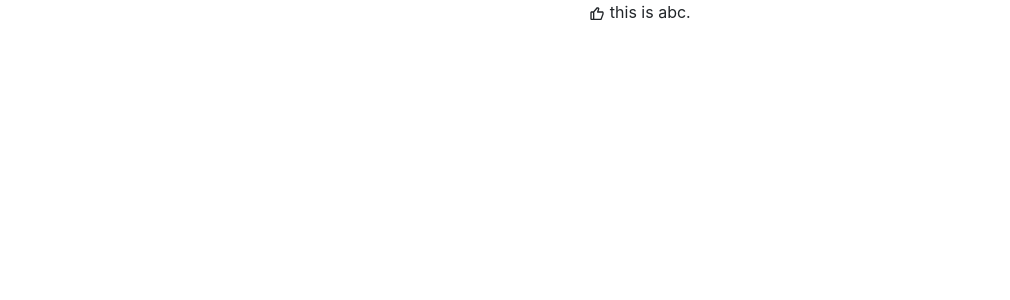
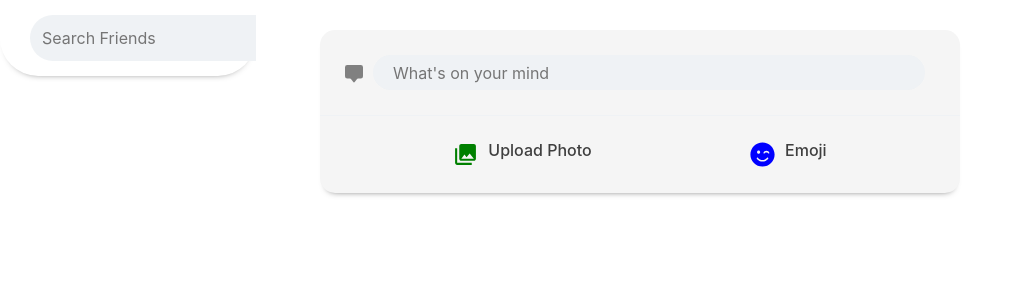
Before and after one commit to Jha2508/Flash-1Sanshrey, a React (Create React App) app: page / in a window 1280 px wide. Shown: the top 300 px of the page, without its empty margins (0-1010 px from the left). Built offline with nearby package versions, Linux system fonts and the light colour scheme.

Commit message:
initial commit

```diff
--- a/src/App.js
+++ b/src/App.js
@@ -1,10 +1,13 @@
-import logo from './logo.svg';
-import './App.css';
-import Abc from './Components/abc'
+import React from "react";
+import MessageSender from "./Components/MessageSender"
+import Sidebar from "./Components/Sidebar"
+import "./App.css";
+
 function App() {
   return (
-    <div className="App">
-      <Abc/>
+    <div className="app">
+      <MessageSender />
+      <Sidebar />
     </div>
   );
 }
--- /dev/null
+++ b/src/Components/Friends.json
@@ -0,0 +1,57 @@
+[
+
+  {
+    "id": "1",
+    "name": "ABCD",
+    "category": "Student",
+    "Image": "https://widgetwhats.com/app/uploads/2019/11/free-profile-photo-whatsapp-4.png"
+  },
+  {
+    "id": "2",
+    "name": "EFGH",
+    "category": "Student",
+    "Image": "https://widgetwhats.com/app/uploads/2019/11/free-profile-photo-whatsapp-3-300x300.png"
+  },
+  {
+    "id": "3",
+    "name": "EFGH",
+    "category": "Alumni",
+    "Image": "https://widgetwhats.com/app/uploads/2019/11/free-profile-photo-whatsapp-2.png"
+  },
+  {
+    "id": "4",
+    "name": "AYZGH",
+    "category": "Alumni",
+    "Image": "https://widgetwhats.com/app/uploads/2019/11/free-profile-photo-whatsapp-3-300x300.png"
+  },
+  {
+    "id": "5",
+    "name": "XYZAB",
+    "category": "Student",
+    "Image": "https://widgetwhats.com/app/uploads/2019/11/free-profile-photo-whatsapp-2.png"
+  },
+  {
+    "id": "6",
+    "name": "JKLCD",
+    "category": "Alumni",
+    "Image": "https://widgetwhats.com/app/uploads/2019/11/free-profile-photo-whatsapp-3-300x300.png"
+  },
+  {
+    "id": "7",
+    "name": "CDHS",
+    "category": "Student",
+    "Image": "https://widgetwhats.com/app/uploads/2019/11/free-profile-photo-whatsapp-3-300x300.png"
+  },
+  {
+    "id": "8",
+    "name": "JKDXZ",
+    "category": "Alumni",
+    "Image": "https://widgetwhats.com/app/uploads/2019/11/free-profile-photo-whatsapp-2.png"
+  },
+  {
+    "id": "9",
+    "name": "JDGAJ ",
+    "category": "Student",
+    "Image": "https://widgetwhats.com/app/uploads/2019/11/free-profile-photo-whatsapp-2.png"
+  }
+]
--- /dev/null
+++ b/src/Components/MessageSender.css
@@ -0,0 +1,83 @@
+.messageSender {
+  display: flex;
+  flex-direction: column;
+  background-color: whitesmoke;
+  margin-top: 30px;
+  border-radius: 15px;
+  box-shadow: 0px 5px 7px -7px rgba(0, 0, 0, 0.75);
+  margin-left: auto;
+  margin-right: auto;
+  width: 50%;
+  justify-content: center;
+}
+
+.messageSender__top {
+  display: flex;
+  border-bottom: 1px solid #eff2f5;
+  padding: 25px;
+}
+
+.messageSender__top > form {
+  flex: 1;
+  display: flex;
+}
+
+.messageSender__top > form > input {
+  outline-width: 0;
+  border: none;
+  padding: 5px 20px;
+  margin: 0 10px;
+  border-radius: 999px;
+  background-color: #eff2f5;
+  height: 35px;
+  display: flex;
+}
+
+.messageSender__top > form > button {
+  display: none;
+}
+
+.messageSender__input {
+  flex: 1;
+}
+
+.messageSender__bottom {
+  display: flex;
+  justify-content: space-evenly;
+}
+
+.messageSender__option {
+  padding: 20px;
+  display: flex;
+  align-items: center;
+  color: rgb(63, 63, 63);
+  margin: 5px;
+}
+
+.messageSender__option > h3 {
+  font-size: medium;
+  margin-left: 10px;
+  cursor: pointer;
+}
+
+.messageSender__option:hover {
+  background-color: rgb(200, 200, 200);
+  border-radius: 20px;
+}
+
+.react-icons {
+  color: gray;
+  vertical-align: middle;
+  margin-top: 10px;
+}
+.Preview {
+  display: flex;
+  flex-direction: row;
+  flex: 1;
+  justify-content: flex-end;
+}
+
+.Preview > img {
+  width: 100%;
+  height: fit-content;
+}
--- /dev/null
+++ b/src/Components/MessageSender.js
@@ -0,0 +1,83 @@
+import React, { useRef, useState } from "react";
+import { IconContext } from "react-icons";
+import { MdPhotoLibrary } from "react-icons/md";
+import { FaSmileWink } from "react-icons/fa";
+import { BsChatSquareFill } from "react-icons/bs";
+import "./MessageSender.css";
+
+function MessageSender() {
+  const filePickerRef = useRef(null);
+  const [imageToPost, setImageToPost] = useState(null);
+
+  const handleSubmit = (e) => {
+    e.preventDefault();
+    console.log("Post Done");
+  };
+
+  const addImageToPost = (e) => {
+    const reader = new FileReader();
+    if (e.target.files[0]) {
+      reader.readAsDataURL(e.target.files[0]);
+      console.log("Photo Done");
+    }
+    reader.onload = (readerEvent) => {
+      setImageToPost(readerEvent.target.result);
+    };
+  };
+
+  const removeImage = () => {
+    setImageToPost(null);
+  };
+
+  return (
+    <div className="messageSender">
+      <div className="messageSender__top">
+        <IconContext.Provider value={{ size: 18, className: "react-icons" }}>
+          <BsChatSquareFill />
+        </IconContext.Provider>
+        <form>
+          <input
+            type="text"
+            className="messageSender__input"
+            placeholder={`What's on your mind`}
+          />
+
+          <button onClick={handleSubmit} type="submit">
+            Hidden Button
+          </button>
+        </form>
+        {imageToPost && (
+          <div className="Preview" onClick={removeImage}>
+            <img src={imageToPost} alt="" />
+          </div>
+        )}
+      </div>
+
+      <div className="messageSender__bottom">
+        <div
+          onClick={() => filePickerRef.current.click()}
+          className="messageSender__option"
+        >
+          <IconContext.Provider value={{ color: "green", size: 25 }}>
+            <MdPhotoLibrary />
+            <h3>Upload Photo</h3>
+          </IconContext.Provider>
+          <input
+            ref={filePickerRef}
+            onChange={addImageToPost}
+            type="file"
+            hidden
+          />
+        </div>
+        <div className="messageSender__option">
+          <IconContext.Provider value={{ color: "blue", size: 25 }}>
+            <FaSmileWink />
+            <h3>Emoji</h3>
+          </IconContext.Provider>
+        </div>
+      </div>
+    </div>
+  );
+}
+
+export default MessageSender;
--- /dev/null
+++ b/src/Components/SearchBarSection.css
@@ -0,0 +1,64 @@
+.display {
+  display: flex;
+  flex-wrap: wrap;
+}
+
+.product {
+  margin: 25px 12px;
+  padding: 20px;
+  align-items: center;
+  width: 100%;
+  height:fit-content;
+  border-radius: 20px;
+  background-color: whitesmoke;
+  filter: drop-shadow(0px 4px 4px rgba(0, 0, 0, 0.25));
+}
+
+.profilePic {
+  max-height: 125px;
+  border-radius: 50%;
+
+}
+
+.product:hover {
+  transition: transform 250ms;
+  transform: translateY(-7px);
+}
+
+.header {
+  padding: 15px 20px;
+  display: flex;
+  justify-content: space-between;
+  position: sticky;
+  background-color: white;
+  z-index: 100;
+  top: 0;
+  box-shadow: 0px 5px 8px -9px rgba(0, 0, 0, 1);
+  border-radius: 999px;
+}
+
+.header__left {
+  display: flex;
+  justify-content: space-between;
+}
+
+.header__input {
+  display: flex;
+  align-items: center;
+  background-color: #eff2f5;
+  padding: 10px;
+  margin-left: 10px;
+  border-radius: 999px;
+}
+
+.header__input > input {
+  border: none;
+  background-color: transparent;
+  outline-width: 0;
+}
+
+.follow, .unfollow {
+  float: right;
+  display: flex;
+  margin:0px 7px;
+}
--- /dev/null
+++ b/src/Components/SearchBarSection.js
@@ -0,0 +1,79 @@
+import React, { useState } from "react";
+import "./SearchBarSection.css";
+import { BiSearchAlt } from "react-icons/bi";
+import { IconContext } from "react-icons";
+import { RiUserFollowLine, RiUserUnfollowFill, RiCloseCircleFill} from "react-icons/ri";
+
+function SearchBar({ placeholder, data }) {
+  const [filteredData, setFilteredData] = useState([]);
+  const [wordEntered, setWordEntered] = useState("");
+
+  const handleFilter = (event) => {
+    const searchWord = event.target.value;
+    setWordEntered(searchWord);
+    const newFilter = data.filter((value) => {
+      return value.name.toLowerCase().includes(searchWord.toLowerCase()) || value.category.toLowerCase().includes(searchWord.toLowerCase());
+    });
+
+    if (searchWord === "") {
+      setFilteredData([]);
+    } else {
+      setFilteredData(newFilter);
+    }
+  };
+
+  const clearInput = () => {
+    setFilteredData([]);
+    setWordEntered("");
+  };
+
+  return (
+    <div className="SearchBarSection">
+      <div className="header">
+        <div className="header__left">
+          <div className="header__input">
+            <input
+              type="text"
+              placeholder="Search Friends"
+              value={wordEntered}
+              onChange={handleFilter}
+            />
+
+            {filteredData.length === 0 ? (
+              <IconContext.Provider value={{ color: "green", size: 25 }}>
+                <BiSearchAlt />
+              </IconContext.Provider>
+            ) : (
+              <IconContext.Provider value={{ color: "blue", size: 25 }}>
+                <RiCloseCircleFill id="react-icons" onClick={clearInput} />
+              </IconContext.Provider>
+            )}
+          </div>
+        </div>
+      </div>
+      <div className="display">
+        {filteredData.length != 0 && (
+          <div className="data">
+            {filteredData.slice(0, 15).map((value, key) => {
+              return (
+                <div className="product">
+                  <h6>{value.category}</h6>
+                  <h4>{value.name}</h4>
+                  <img className="ProfilePic" src={value.Image} className="profilePic"></img>
+                  <IconContext.Provider value={{ color: "green", size: 25, className:"follow" }}>
+                    <RiUserFollowLine />
+                  </IconContext.Provider>
+                  <IconContext.Provider value={{ color: "gray", size: 25, className:"unfollow" }}>
+                    <RiUserUnfollowFill />
+                  </IconContext.Provider>
+                </div>
+              );
+            })}
+          </div>
+        )}
+      </div>
+    </div>
+  );
+}
+
+export default SearchBar;
--- /dev/null
+++ b/src/Components/Sidebar.css
@@ -0,0 +1,11 @@
+.sidebar {
+  text-align: left;
+  align-items: center;
+  height: 100%;
+  width: 20%;
+  position: fixed;
+  z-index: 1;
+  top: 0;
+  left: 0;
+  overflow-x: scroll;
+}
--- /dev/null
+++ b/src/Components/Sidebar.js
@@ -0,0 +1,14 @@
+import React from "react";
+import "./Sidebar.css";
+import SearchBarSection from "./SearchBarSection";
+import Friends from "./Friends.json";
+
+function Sidebar() {
+  return (
+    <div className="sidebar">
+      <SearchBarSection  data={Friends} />
+    </div>
+  );
+}
+
+export default Sidebar;
```
